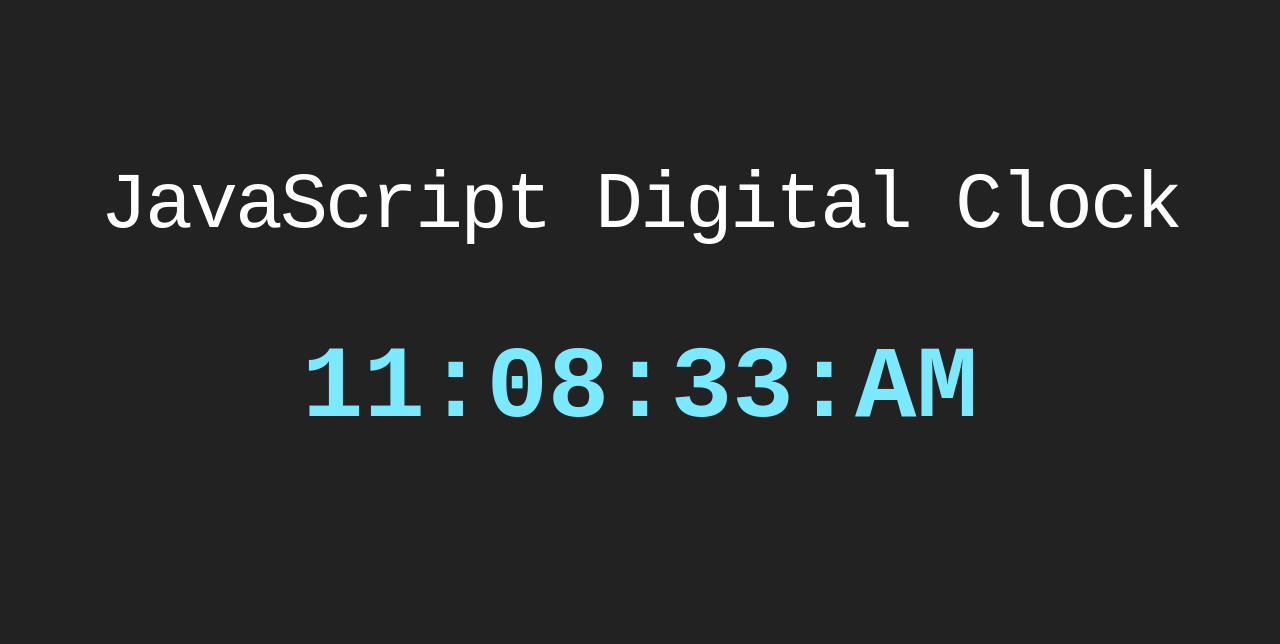
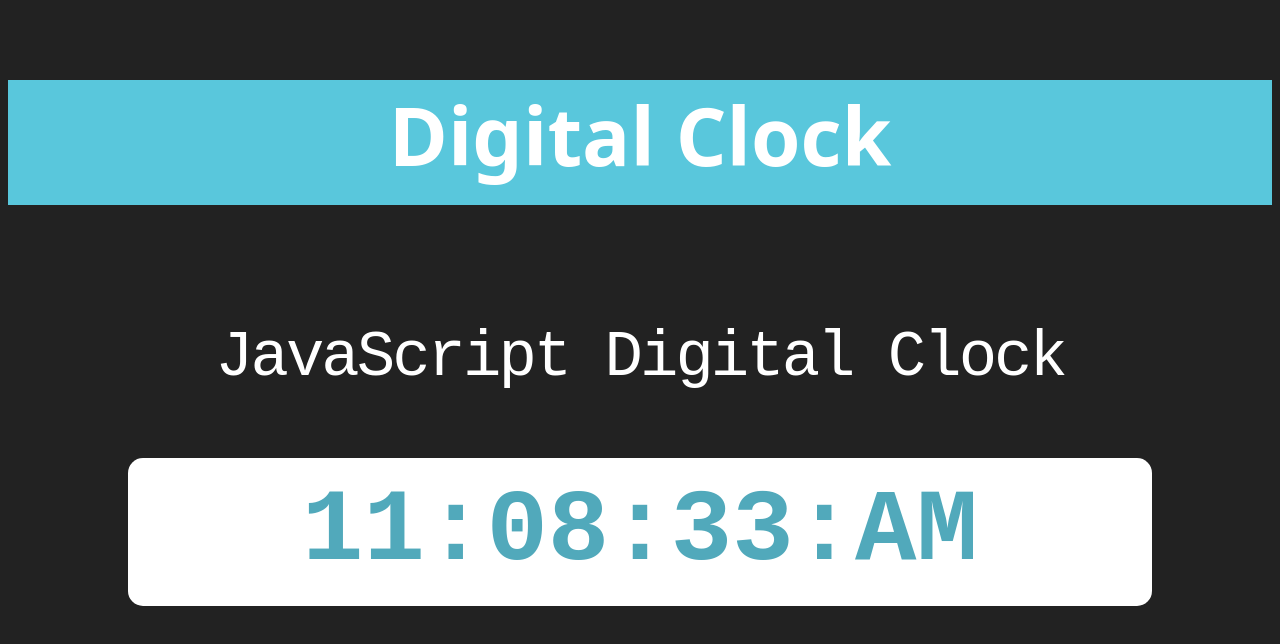
Before and after one commit to shiv-0101/Digital-Clock, a plain HTML site: page index.html in a window 1280 px wide. Drawn offline with Linux system fonts and the light colour scheme.

Commit message:
Edited Style

```diff
--- a/index.html
+++ b/index.html
@@ -8,6 +8,7 @@
     <link rel="stylesheet" href="style.css" />
   </head>
   <body>
+    <h1>Digital Clock</h1>
     <div class="container">
       <p>JavaScript Digital Clock</p>
       <div id="DisplayClock" class="clock" onload="showTime()"></div>
--- a/style.css
+++ b/style.css
@@ -2,28 +2,41 @@ body{
     background: #222;
     font-family: monospace;
 }
+h1{
+    text-align: center;
+    font-size: 5rem;
+    margin-top: 5rem;
+    padding-bottom: 1rem;
+    color: #fff;
+    background-color: #59c7dc;
+    font-family: system-ui, -apple-system, BlinkMacSystemFont, 'Segoe UI', Roboto, Oxygen, Ubuntu, Cantarell, 'Open Sans', 'Helvetica Neue', sans-serif;
+}
+
 .container{
-    width: 100%;
-    height: 80vh;
+    width: 80%;
     position: absolute;
     top: 50%;
     left: 50%;
     transform: translate(-50%, -50%);
+    margin: 2rem auto 0 auto;
 }
 p{
     letter-spacing: -3px;
     color: #fff;
-    font-size: 5rem;
+    font-size: 4rem;
     text-align: center;
 }
 .clock{
-    color: #7be9ff;
+    color: #51a9bb;
     font-size: 8vw;
     font-weight: bold;
     text-align: center;
+    background-color: #fff;
+    border-radius: 15px;
+    padding: 1rem 0;
 }
 @media (max-width:900px){
-    p{
+    p, h1{
         font-size: 3rem;
     }
 }
```
